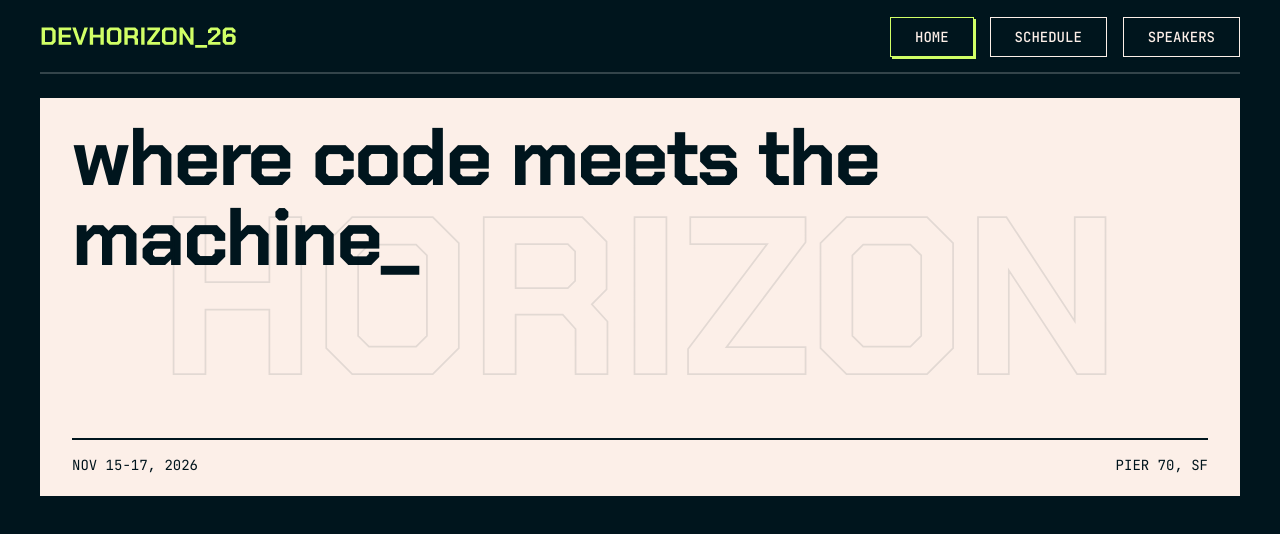
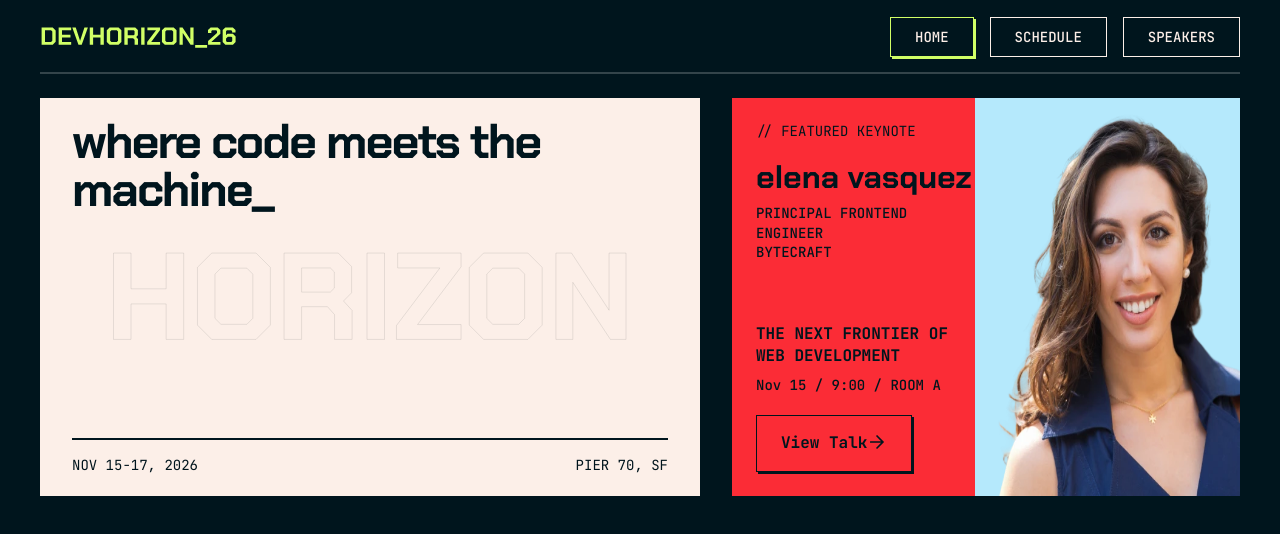
Before and after one commit to conormcfarlane/tech-conference, a Next.js app: page / in a window 1280 px wide. Shown: the top 534 px of the page. Built offline with nearby package versions, Linux system fonts and the light colour scheme.

Commit message:
featured speaker complete

```diff
--- /dev/null
+++ b/app/components/features/FeaturedSpeaker.tsx
@@ -0,0 +1,55 @@
+import React from 'react'
+import { Speaker } from '@/types/speaker'
+import { Talks } from '@/types/talks';
+import Image from 'next/image';
+
+type FeaturedSpeakerProps = {
+    speakers: Speaker[] | null;
+    talks: Talks[];
+}
+
+export default function FeaturedSpeaker({ speakers, talks }: FeaturedSpeakerProps) {
+    const featuredSpeaker = speakers?.find((speaker) => speaker.featured) ?? null;
+    const featuredSpeakersTalk = talks.find((talk) => talk.speakerId === featuredSpeaker?.id)
+
+    const dayLabels: Record<number, string> = {
+        1: 'Nov 15',
+        2: 'Nov 16',
+        3: 'Nov 17',
+    }
+
+    const talkDate = featuredSpeakersTalk ? dayLabels[featuredSpeakersTalk.day] : null;
+
+    // Image Helper
+    const avatarLabel = featuredSpeaker?.avatar;
+    const imageLabel = avatarLabel?.split("/").pop();
+    const avatarUrl = `/images/${imageLabel}`;
+
+
+    return (
+        <section className='grid grid-cols-2 lg:grid-cols-[45%_55%] bg-(--cyan-100) text-(--neutral-900) overflow-visible lg:h-full'>
+            <div className='flex flex-col space-y-5 p-6 lg:pr-0 bg-red-500'>
+                <div>
+                    <h2 className='text-preset-6 mb-4'>{"// FEATURED KEYNOTE"}</h2>
+
+                    <p className='text-preset-2 mb-2'>{featuredSpeaker?.name.toLocaleLowerCase()}</p>
+                    <p className='text-preset-6-medium'>{featuredSpeaker?.role.toLocaleUpperCase()}</p>
+                    <p className='text-preset-6-medium'>{featuredSpeaker?.company.toLocaleUpperCase()}</p>
+                </div>
+                <div className='pt-10'>
+                    <p className='text-preset-5-bold mb-2'>{featuredSpeakersTalk?.title.toLocaleUpperCase()}</p>
+                    <p className='text-preset-6-medium'>{talkDate} / {featuredSpeakersTalk?.startTime} / {featuredSpeakersTalk?.location.toLocaleUpperCase()}</p>
+                </div>
+                <button className='flex mt-auto border-shadow px-6 py-4 w-fit'>
+                    <p className='text-preset-5-bold'>View Talk</p>
+                    <Image src="/images/icon-arrow-right.svg" width={20} height={20} alt='view more button arrow' />
+                </button>
+            </div>
+            <div className='hidden sm:block relative w-[120%] h-full self-end justify-self-end lg:w-[130%]'>
+                <Image fill={true} src={avatarUrl} alt='Speakers Avatar' className=' translate-x-15 ' />
+            </div>
+
+
+        </section>
+    )
+}
--- a/app/components/features/home/Hero.tsx
+++ b/app/components/features/home/Hero.tsx
@@ -1,4 +1,4 @@
-import React from 'react'
+
 import Image from 'next/image'
 export default function Hero() {
     return (
--- a/app/globals.css
+++ b/app/globals.css
@@ -39,7 +39,7 @@
 
   @media(min-width:640px) {
     .text-preset-hero {
-      font-size: 5rem;
+      font-size: 3rem;
     }
   }
 
@@ -152,3 +152,12 @@ body {
   background-color: var(--background-primary);
   color: var(--neutral-100);
 }
+button{
+  cursor: pointer;
+}
+
+.border-shadow {
+  border: 1px solid;
+  box-shadow: 2px 2px;
+
+}
--- a/app/page.tsx
+++ b/app/page.tsx
@@ -1,12 +1,23 @@
 import Navbar from "./components/layout/Navbar"
 import Hero from "./components/features/home/Hero";
+import FeaturedSpeaker from "./components/features/FeaturedSpeaker";
+
+import techConferenceData from "../data/data.json"
 
 export default function Home() {
+  const conference = techConferenceData.conference;
+  const speakers = techConferenceData.speakers;
+  const tracks = techConferenceData.tracks;
+  const talks = techConferenceData.talks;
   return (
-    <div className="mx-4 lg:mx-10">
-      <Navbar/>
+    <div className="mx-4 lg:mx-10 overflow-hidden">
+      <Navbar />
       <main>
-      <Hero/>
+        <div className="lg:grid lg:grid-cols-[55%_45%] lg:gap-8">
+          <Hero />
+          <FeaturedSpeaker speakers={speakers} talks={talks} />
+        </div>
+
       </main>
     </div>
   );
--- /dev/null
+++ b/types/speaker.ts
@@ -0,0 +1,9 @@
+export interface Speaker {
+    id: string;
+    name: string;
+    role: string;
+    company: string;
+    avatar: string;
+    bio: string
+    featured: boolean;
+}
--- /dev/null
+++ b/types/talks.ts
@@ -0,0 +1,12 @@
+export interface Talks {
+    id: string
+    title: string
+    speakerId: string
+    day: number
+    trackId: string
+    startTime: string | number
+    endTime: string | number
+    location: string
+    description: string
+    highlighted: boolean
+}
```
